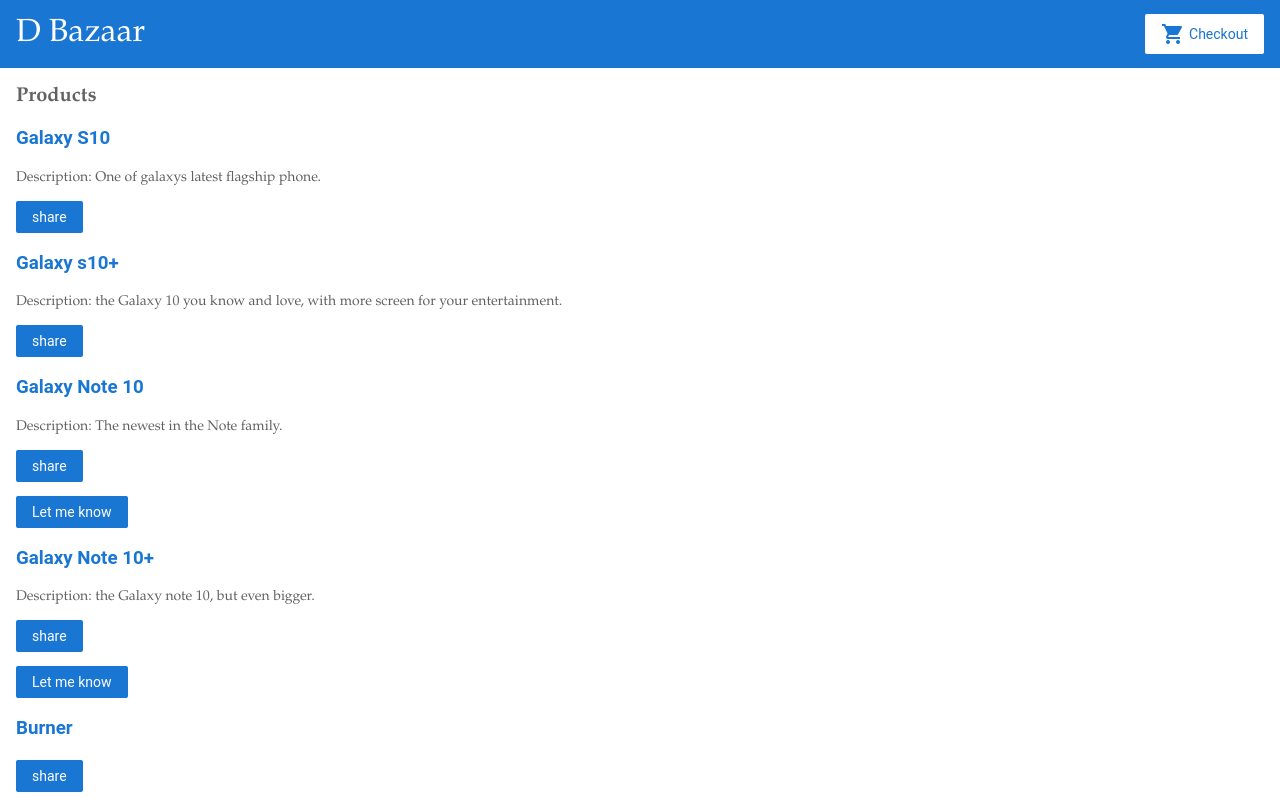
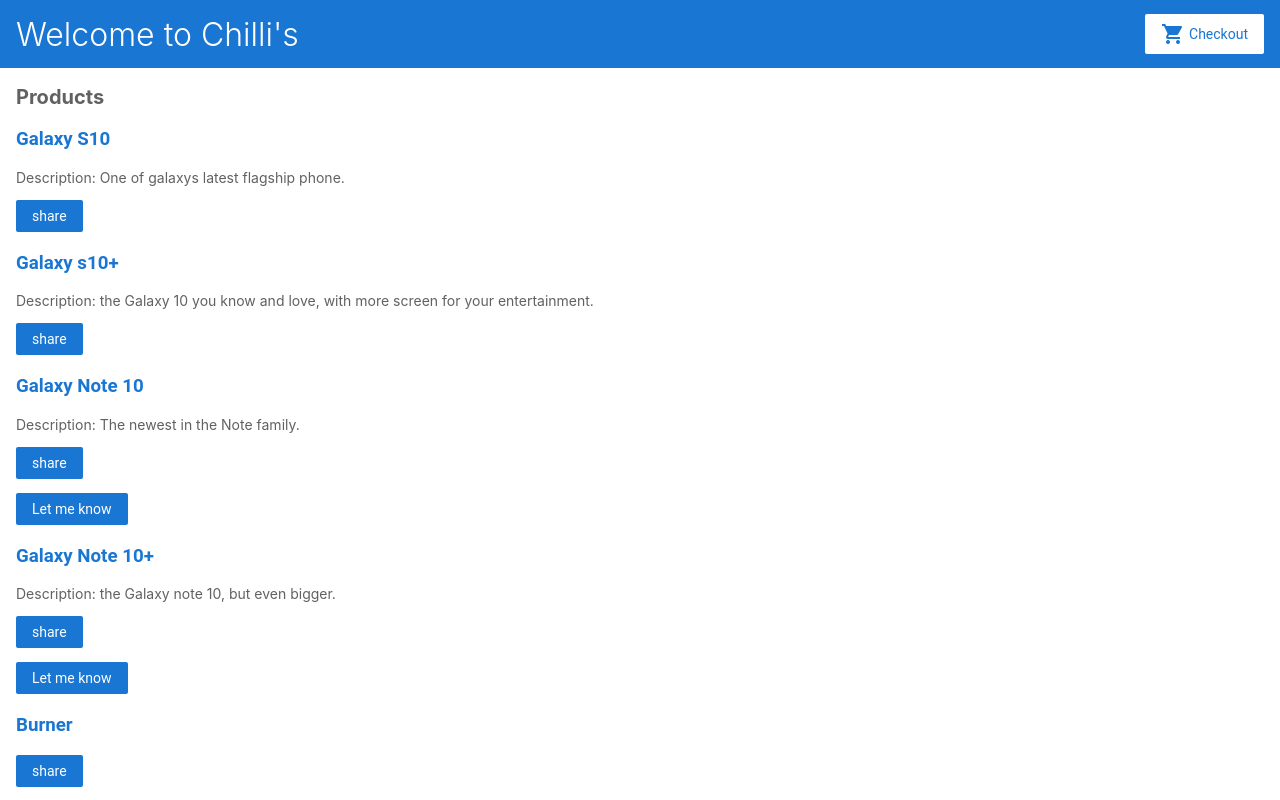
Before and after one commit to dshafique/Angular-myPhoneStore, an Angular app: page / in a window 1280 px wide. Built offline with nearby package versions, Linux system fonts and the light colour scheme.

Commit message:
3 files modified

```diff
--- a/src/app/product-list/product-list.component.css
+++ b/src/app/product-list/product-list.component.css
@@ -1,15 +1,15 @@
 h2{
-  font-family: Palatino;
+  font-family: -apple-system, BlinkMacSystemFont, 'Segoe UI', Roboto, Oxygen, Ubuntu, Cantarell, 'Open Sans', 'Helvetica Neue', sans-serif;
   font-weight: bold;
 }
 
 h3{
-  font-family: 'Palatino';
+  font-family: -apple-system, BlinkMacSystemFont, 'Segoe UI', Roboto, Oxygen, Ubuntu, Cantarell, 'Open Sans', 'Helvetica Neue', sans-serif;
   font-weight: bold;
 }
 
 p{
-  font-family: 'Palatino';
+  font-family: -apple-system, BlinkMacSystemFont, 'Segoe UI', Roboto, Oxygen, Ubuntu, Cantarell, 'Open Sans', 'Helvetica Neue', sans-serif;
 }
 
 /*
--- a/src/app/top-bar/top-bar.component.css
+++ b/src/app/top-bar/top-bar.component.css
@@ -1,8 +1,12 @@
 
 h1 {
-  font-family: 'Palatino';
+  font-family: -apple-system, BlinkMacSystemFont, 'Segoe UI', Roboto, Oxygen, Ubuntu, Cantarell, 'Open Sans', 'Helvetica Neue', sans-serif;
+  font-weight: 300;
 
 }
+
+
+
 /*
 Copyright Google LLC. All Rights Reserved.
 Use of this source code is governed by an MIT-style license that
--- a/src/app/top-bar/top-bar.component.html
+++ b/src/app/top-bar/top-bar.component.html
@@ -1,5 +1,5 @@
 <a [routerLink]="['/']">
-  <h1>D Bazaar</h1>
+  <h1>Welcome to Chilli's</h1>
 </a>
 
 <a [routerLink]="['/cart']" class="button fancy-button"><i class="material-icons">shopping_cart</i>Checkout</a>
```
